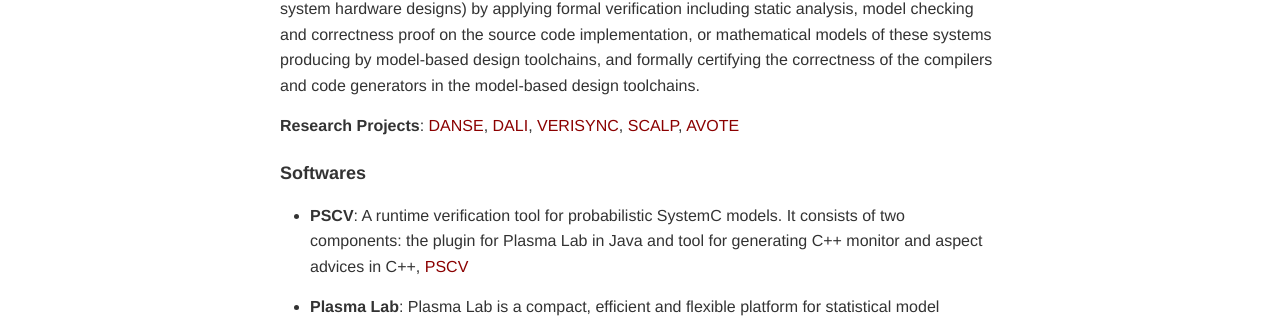
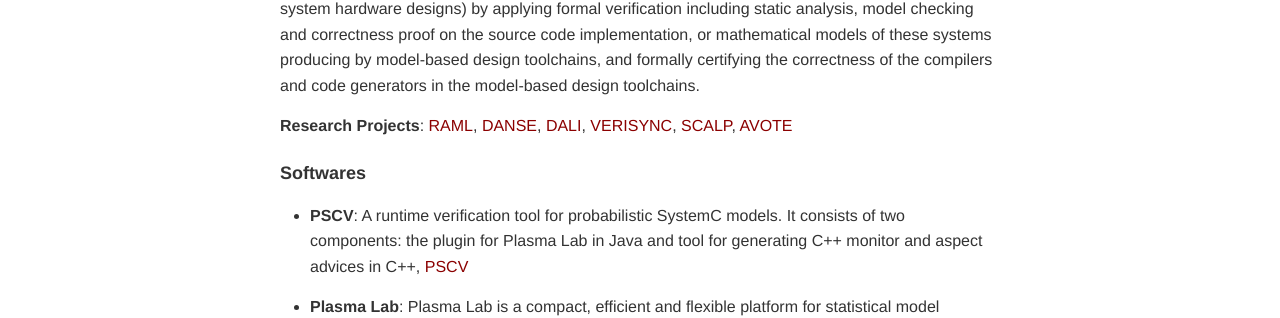
Before and after one commit to channgo2203/channgo2203.github.io, a Jekyll site: the page built from about.md, in a window 1280 px wide. Shown: the part 545-863 px from the top of the page. Built offline with Jekyll 4.4.1, drawn with Linux system fonts in a browser that asks for light colours.

Commit message:
Updated about.md

```diff
--- a/about.md
+++ b/about.md
@@ -11,7 +11,7 @@ published: true
 
 [Chan](http://channgo2203.github.io/about/) is interested in design, implementation of system-level programming languages, compilers, and formal verification for building reliable, certified software and hardware systems. A common theme is constructing correct embedded systems (i.e., control software in safety-critical systems, embedded system hardware designs) by applying formal verification including static analysis, model checking and correctness proof on the source code implementation, or mathematical models of these systems producing by model-based design toolchains, and formally certifying the correctness of the compilers and code generators in the model-based design toolchains.
 
-**Research Projects**: [DANSE](http://www.danse-ip.eu/home/), [DALI](http://www.ict-dali.eu/dali/), [VERISYNC](http://www.irit.fr/~Martin.Strecker/Proj/Old/Verisync/), [SCALP](http://scalp.gforge.inria.fr/), [AVOTE](http://scalp.gforge.inria.fr/)
+**Research Projects**: [RAML](http://www.raml.co/ "RAML"), [DANSE](http://www.danse-ip.eu/home/), [DALI](http://www.ict-dali.eu/dali/), [VERISYNC](http://www.irit.fr/~Martin.Strecker/Proj/Old/Verisync/), [SCALP](http://scalp.gforge.inria.fr/), [AVOTE](http://scalp.gforge.inria.fr/)
 
 ### Softwares
 - **PSCV**: A runtime verification tool for probabilistic SystemC models. It consists of two components: the plugin for Plasma Lab in Java and tool for generating C++ monitor and aspect advices in C++, [PSCV](https://project.inria.fr/pscv/)
```
